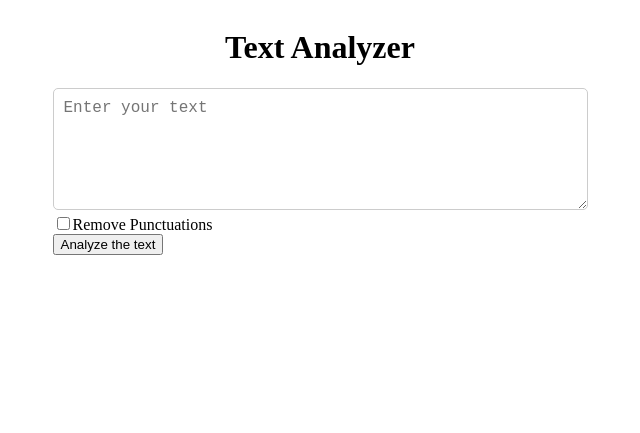
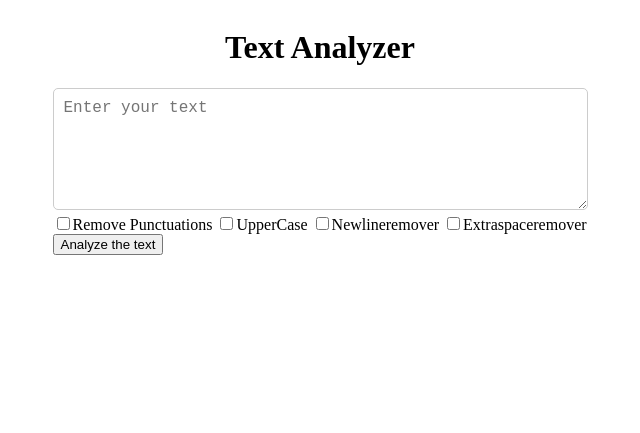
Before and after one commit to anish510/Text-utility-, a Django app: page / in a window 1280 px wide. Shown: the top 433 px of the page, without its empty margins (320-960 px from the left). Run offline with Django 4.2, Linux system fonts and the light colour scheme.

Commit message:
addition of features

```diff
--- a/templates/index.html
+++ b/templates/index.html
@@ -39,7 +39,13 @@
             placeholder="Enter your text"
           ></textarea
           ><br />
-          <input type="checkbox" name="removepunc" />Remove Punctuations<br />
+          <input type="checkbox" name="removepunc" />Remove Punctuations
+          <input type="checkbox" name="fullcaps" />UpperCase
+          <input type="checkbox" name="newlineremover" />Newlineremover
+          <input
+            type="checkbox"
+            name="extraspaceremover"
+          />Extraspaceremover<br />
           <button type="submit">Analyze the text</button>
         </form>
       </div>
--- a/textutility/views.py
+++ b/textutility/views.py
@@ -8,19 +8,58 @@ def index(request):
 
 def analyze(request):
     djtext = request.GET.get('text','default')
+
     removepunc = request.GET.get('removepunc','off')
-    print(djtext)
-    print(removepunc)
+    fullcapss = request.GET.get('fullcaps','off')
+    newlineremover = request.GET.get('newlineremover','off')
+    extraspaceremover = request.GET.get('extraspaceremover','off')
+
     punc = string.punctuation
     analyzed = ''
-    if removepunc == 'on':
+
+    if removepunc == 'on' and fullcapss == 'off':
         for char in djtext:
             if char not in punc:
                 analyzed = analyzed + char
         params = {'purpose':'Removed Punctuations','analyzed_text': analyzed}
         return render(request,'analyze.html',params)
+
+
+    elif fullcapss == 'on' and removepunc == 'off':
+        for char in djtext:
+            analyzed = analyzed + char.upper()
+        params = {'purpose':'Changed to UpperCase','analyzed_text': analyzed}
+        return render(request,'analyze.html',params)
+
+
+    elif removepunc == 'on' and fullcapss == 'on':
+        for char in djtext:
+            if char not in punc:
+                analyzed = analyzed + char.upper()
+        params = {'purpose':'Removed Punctuations and Changed to UpperCase','analyzed_text': analyzed}
+        return render(request,'analyze.html',params)
+
+    elif newlineremover == 'on':
+        for char in djtext:
+            if char != '\n':
+                analyzed = analyzed + char
+        params = {'purpose':'New Line Removed','analyzed_text': analyzed}
+        return render(request,'analyze.html',params)
+
+    elif extraspaceremover == 'on':
+        for index,char in enumerate(djtext):
+            if not(djtext[index] == ' ' and djtext[index+1] == ' '):
+                analyzed = analyzed + char
+
+
+        params = {'purpose':'Extra Space Removed','analyzed_text': analyzed}
+        return render(request,'analyze.html',params)
+
     else:
         return HttpResponse("Error")
 
+
+
+
 def capfirst(request):
     return HttpResponse("capitalize first")
```
